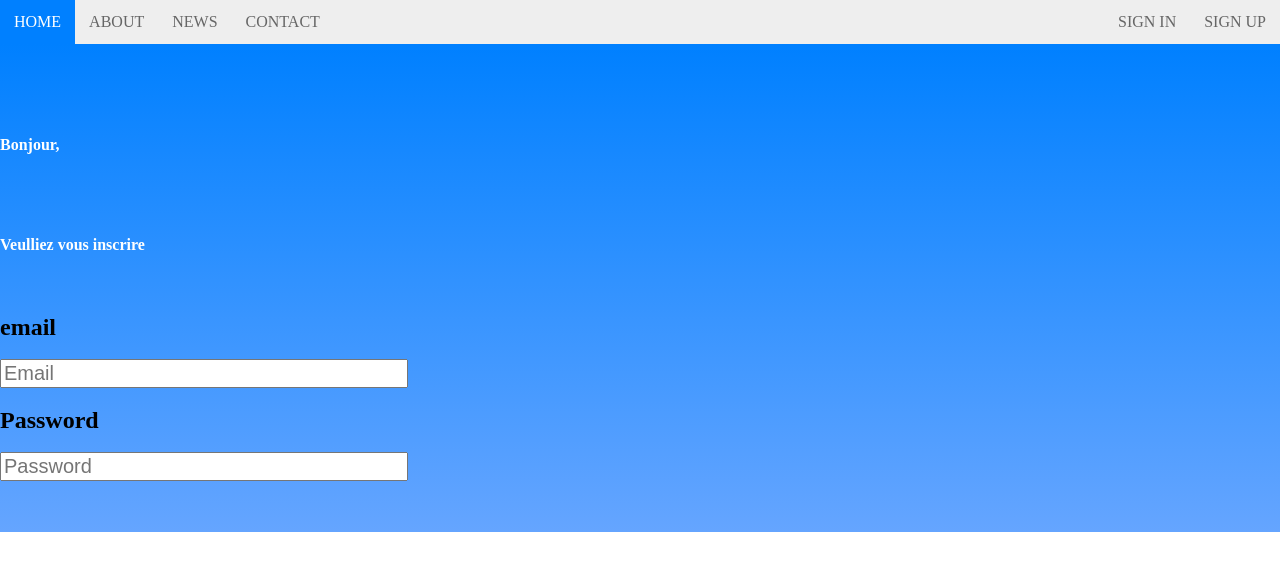
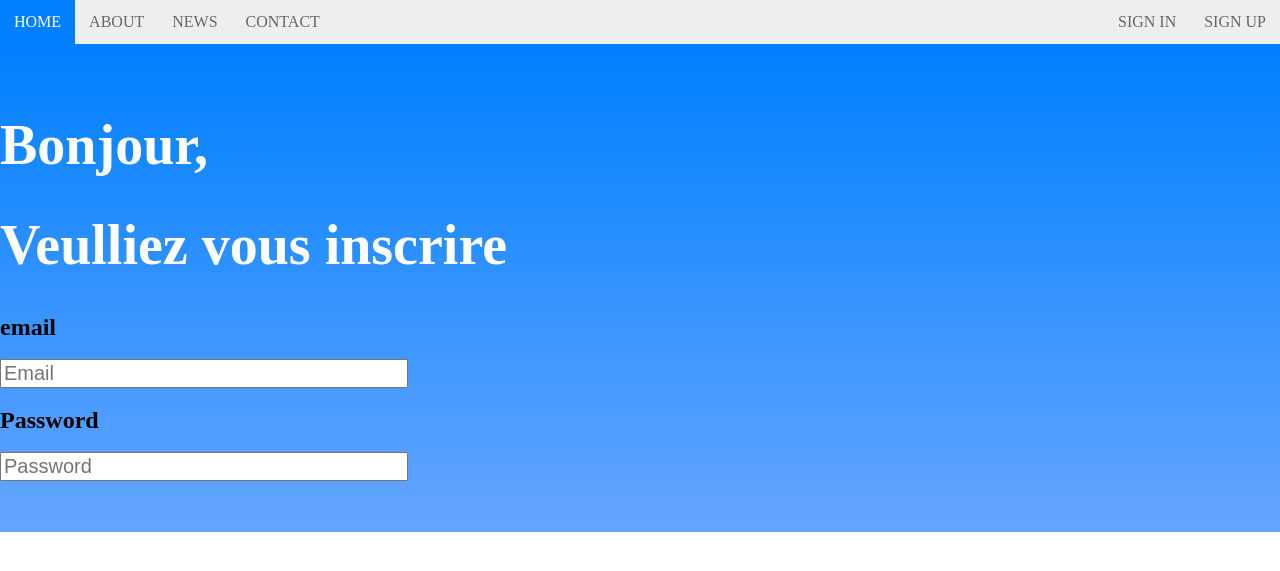
Before and after one commit to aminalgar3a/aminalgar3a-devytech, a PHP site: page / in a window 1280 px wide. Shown: the top 571 px of the page. Run offline with PHP 8.4, Linux system fonts and the light colour scheme.

Commit message:
Update style.css

```diff
--- a/style.css
+++ b/style.css
@@ -81,7 +81,7 @@ ul.topnav li.dropDownIcon {
 }
 h1.large {
     color: #fff;
-    font-size: 100%;
+    font-size: 56px;
     margin: 0;
     line-height: 100px;
 }
```
